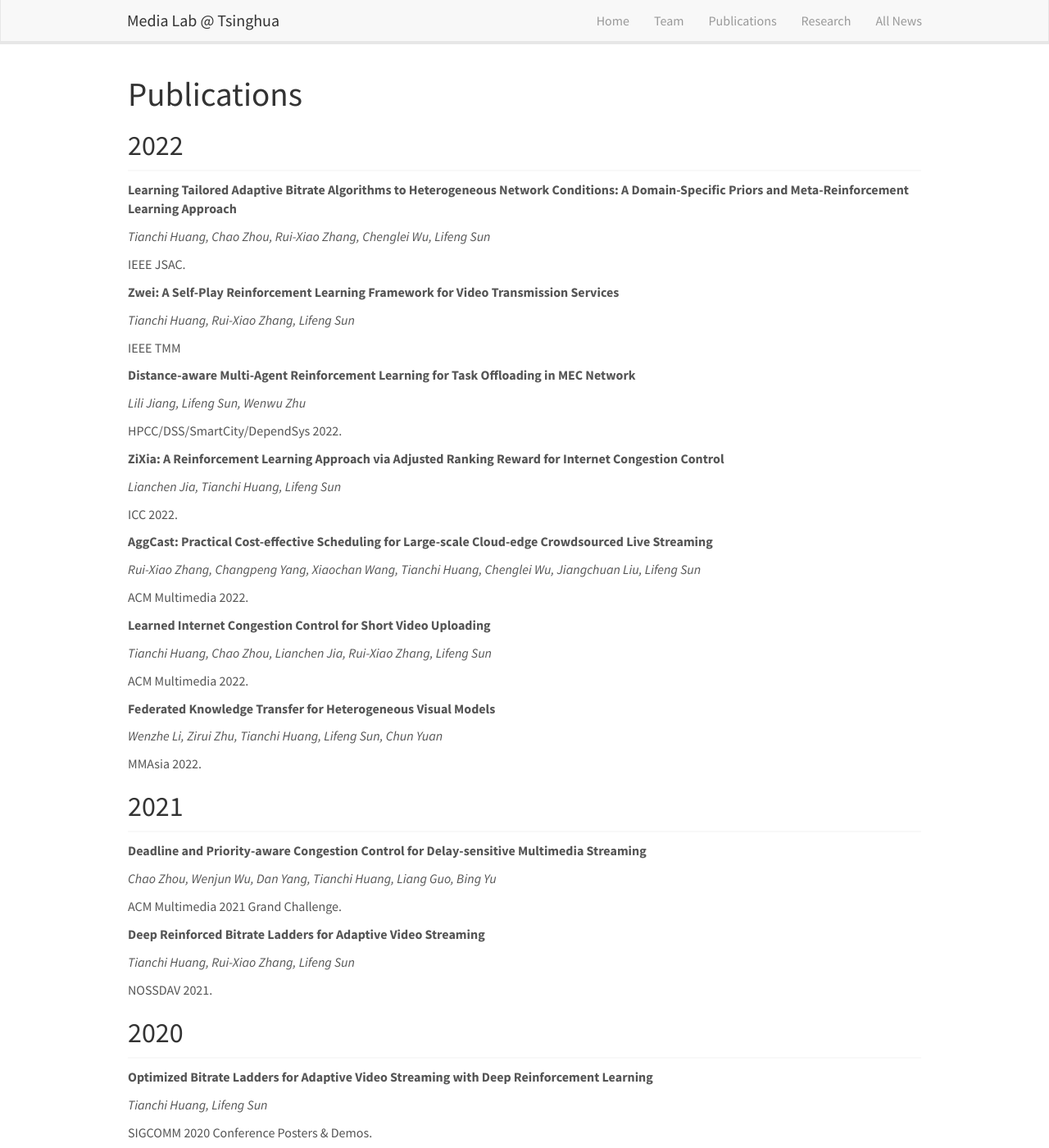
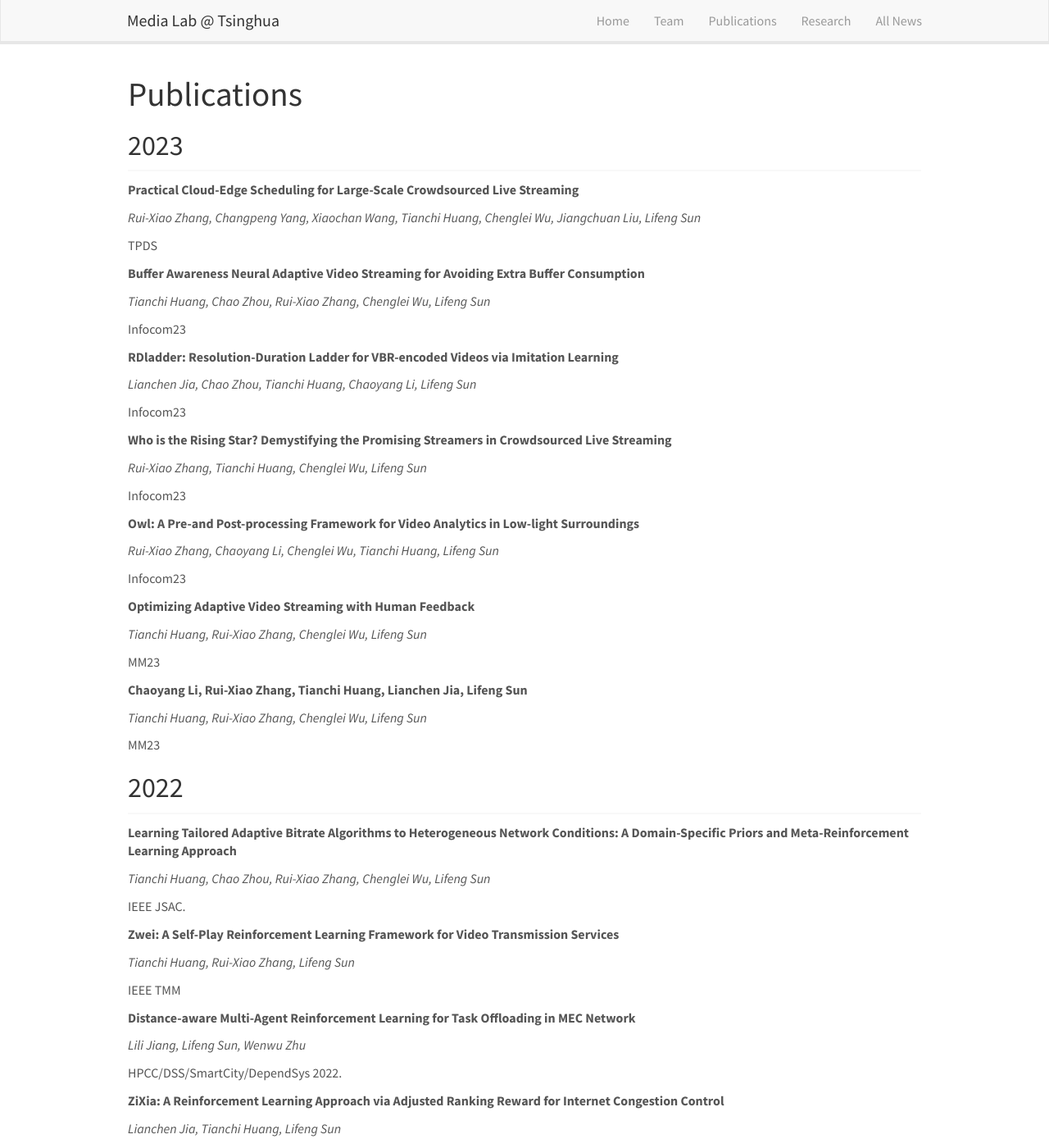
Before and after one commit to thu-media/homepage, a Jekyll site: the page built from _pages/publications.md, in a window 1280 px wide and 1400 px high. Shown: the whole window at 82% size. Built offline with Jekyll 4.4.1, drawn with Linux system fonts in a browser that asks for light colours.

Commit message:
morealumni

```diff
--- a/_data/publist.yml
+++ b/_data/publist.yml
@@ -1,3 +1,33 @@
+- Year: 2023
+  Publications:
+    - title: "Practical Cloud-Edge Scheduling for Large-Scale Crowdsourced Live Streaming"
+      authors: Rui-Xiao Zhang, Changpeng Yang, Xiaochan Wang, Tianchi Huang, Chenglei Wu, Jiangchuan Liu, Lifeng Sun
+      file:
+      conference: TPDS
+    - title: "Buffer Awareness Neural Adaptive Video Streaming for Avoiding Extra Buffer Consumption"
+      authors: Tianchi Huang, Chao Zhou, Rui-Xiao Zhang, Chenglei Wu, Lifeng Sun
+      file:
+      conference: Infocom23
+    - title: "RDladder: Resolution-Duration Ladder for VBR-encoded Videos via Imitation Learning"
+      authors: Lianchen Jia, Chao Zhou, Tianchi Huang, Chaoyang Li, Lifeng Sun
+      file:
+      conference: Infocom23
+    - title: "Who is the Rising Star? Demystifying the Promising Streamers in Crowdsourced Live Streaming"
+      authors: Rui-Xiao Zhang, Tianchi Huang, Chenglei Wu, Lifeng Sun
+      file:
+      conference: Infocom23
+    - title: "Owl: A Pre-and Post-processing Framework for Video Analytics in Low-light Surroundings"
+      authors: Rui-Xiao Zhang, Chaoyang Li, Chenglei Wu, Tianchi Huang, Lifeng Sun
+      file:
+      conference: Infocom23
+    - title: "Optimizing Adaptive Video Streaming with Human Feedback"
+      authors: 	Tianchi Huang, Rui-Xiao Zhang, Chenglei Wu, Lifeng Sun
+      file:
+      conference: MM23
+    - title: "Chaoyang Li, Rui-Xiao Zhang, Tianchi Huang, Lianchen Jia, Lifeng Sun"
+      authors: 	Tianchi Huang, Rui-Xiao Zhang, Chenglei Wu, Lifeng Sun
+      file:
+      conference: MM23
 - Year: 2022
   Publications:
     - title: "Learning Tailored Adaptive Bitrate Algorithms to Heterogeneous Network Conditions: A Domain-Specific Priors and Meta-Reinforcement Learning Approach"
--- a/_data/students.yml
+++ b/_data/students.yml
@@ -9,11 +9,11 @@
 #  education4:
 
 - name: Lianchen Jia
-  photo: jlc.jpg
+  photo: jlc2.jpg
   info: Ph.D. Student, started 2021
   email: jlc21@mails.tsinghua.edu.cn
   number_educ: 2
-  education1: B.S., Department of Computer Science and Technology, Harbin Engineering University, 2017.09 - 2021.07
+  education1: B.Eng, Department of Computer Science and Technology, Harbin Engineering University, 2017.09 - 2021.07
   education2: https://jialianchen.github.io/
   education3:
   education4:
```
Also changed, not shown: _data/alumni.yml (+56 -48 lines), images/team/jlc.jpg (deleted), images/team/jlc2.jpg (added).
